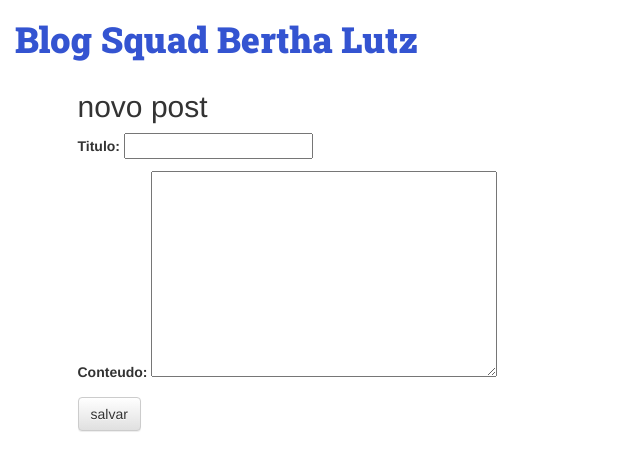
After one commit to sofianaka/DesafioFinal_SquadBerthaLutz, a Django app: page /post/new/ in a window 1280 px wide. The commit adds this page. Shown: the top 471 px of the page, without its empty margins (0-640 px from the left). Run offline with Django 5.2, Linux system fonts and the light colour scheme; some libraries are stand-ins or nearby versions.

Commit message:
add: post edit

```diff
--- /dev/null
+++ b/base/forms.py
@@ -0,0 +1,8 @@
+from django import forms
+from .models import Postagens
+
+
+class PostForm(forms.ModelForm):
+    class Meta:
+        model = Postagens
+        fields = ["titulo", "conteudo"]
--- a/base/templates/base/base.html
+++ b/base/templates/base/base.html
@@ -11,6 +11,9 @@
     </head>
     <body>
         <div class="blog-main">
+            {% if user.is_authenticated %}
+                <a href="{% url 'post_new' %}" class="top-menu"><span class="glyphicon glyphicon-plus"></span></a>
+            {% endif %}
             <h1><a href="/">Blog Squad Bertha Lutz</a></h1>
         </div>
 
--- a/base/templates/base/post_detail.html
+++ b/base/templates/base/post_detail.html
@@ -7,6 +7,9 @@
                 <p>{{ post.data_publicacao }}</p>
             </div>
         {% endif %}
+        {% if user.is_authenticated %}
+            <a class="btn btn-default" href="{% url 'post_edit' pk=post.pk %}"><span class="glyphicon glyphicon-pencil"></span></a>
+        {% endif %}
         <h2>{{ post.titulo }}</h2>
         <p>{{ post.conteudo|linebreaksbr }}</p>
     </div>
--- /dev/null
+++ b/base/templates/base/post_edit.html
@@ -0,0 +1,11 @@
+{% extends 'base/base.html' %}
+
+{% block content %}
+    <div class="post">
+        <h2>novo post</h2>
+        <form method="POST" class="post-form">{% csrf_token %}
+            {{ form.as_p }}
+            <button type="submit" class="save btn btn-default">salvar</button>
+        </form>
+    </div>
+{% endblock %}
--- a/base/urls.py
+++ b/base/urls.py
@@ -4,4 +4,7 @@ from . import views
 urlpatterns = [
     path('', views.post_list, name='post_list'),
     path('post/<int:pk>/', views.post_detail, name='post_detail'),
+    path('post/new/', views.post_new, name='post_new'),
+    path('post/<int:pk>/edit/', views.post_edit, name='post_edit'),
+
 ]
--- a/base/views.py
+++ b/base/views.py
@@ -1,6 +1,7 @@
 from django.utils import timezone
-from django.shortcuts import render, get_object_or_404
+from django.shortcuts import render, get_object_or_404, redirect
 from .models import Postagens
+from .forms import PostForm
 
 
 # Create your views here.
@@ -11,3 +12,30 @@ def post_list(request):
 def post_detail(request, pk):
     post = get_object_or_404(Postagens, pk=pk)
     return render(request, 'base/post_detail.html', {'post': post})
+
+def post_new(request):
+    if request.method == "POST":
+        form = PostForm(request.POST)
+        if form.is_valid():
+            post = form.save(commit=False)
+            post.autor = request.user
+            post.data_publicacao = timezone.now()
+            post.save()
+            return redirect('post_detail', pk=post.pk)
+    else:
+        form = PostForm()
+    return render(request, 'base/post_edit.html', {'form': form})
+
+def post_edit(request, pk):
+    post = get_object_or_404(Postagens, pk=pk)
+    if request.method == "POST":
+        form = PostForm(request.POST, instance=post)
+        if form.is_valid():
+            post = form.save(commit=False)
+            post.autor = request.user
+            post.data_publicacao = timezone.now()
+            post.save()
+            return redirect('post_detail', pk=post.pk)
+    else:
+        form = PostForm(instance=post)
+    return render(request, 'base/post_edit.html', {'form': form})
```
Also changed, not shown: db.sqlite3.
